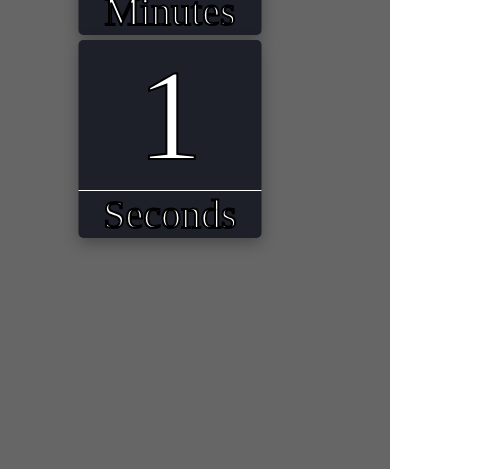
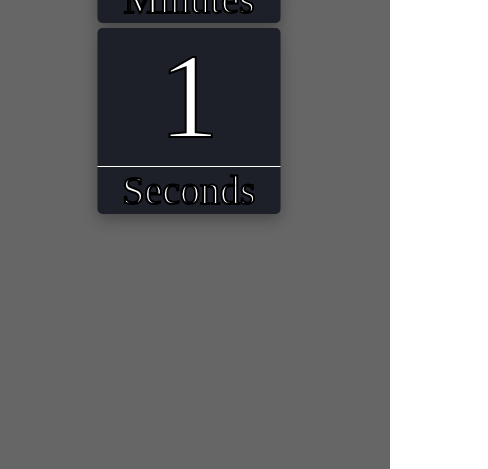
Before and after one commit to Ephrem-Adugna/hutao, a website: page index.html in a window 390 px wide. Shown: the part 843-1312 px from the top of the page, 488 px wide, since content can reach past the window. Drawn offline with Linux system fonts and the light colour scheme; a web font is replaced by a local one.

Commit message:
Mobile View better

```diff
--- a/styles.css
+++ b/styles.css
@@ -19,15 +19,16 @@
         left: 50%;
 transform: translate(-50%, -50%);
     z-index: 3;
+    width: 100%;
     color: white;
+    padding-left: 50%;
 }
 .days, .hours, .minutes, .seconds{
     display: inline-block;
-    font-size: 130px;
+    font-size: 120px;
+    background-color: #1d1f29;
     margin-right: 50px;
-    background-color: #1d1f29;
 
-min-width: 168px;
 width: 183px;
     text-align: center;
     border-radius: 5px;
@@ -70,7 +71,7 @@ width: 183px;
     z-index: 2;
     background-color: black;
 }
-@media only screen and (max-width: 1870px) {
+@media only screen and (max-width: 1909px) {
     body {
         background: url('./assets/background.png') fixed no-repeat center;
     }
```
